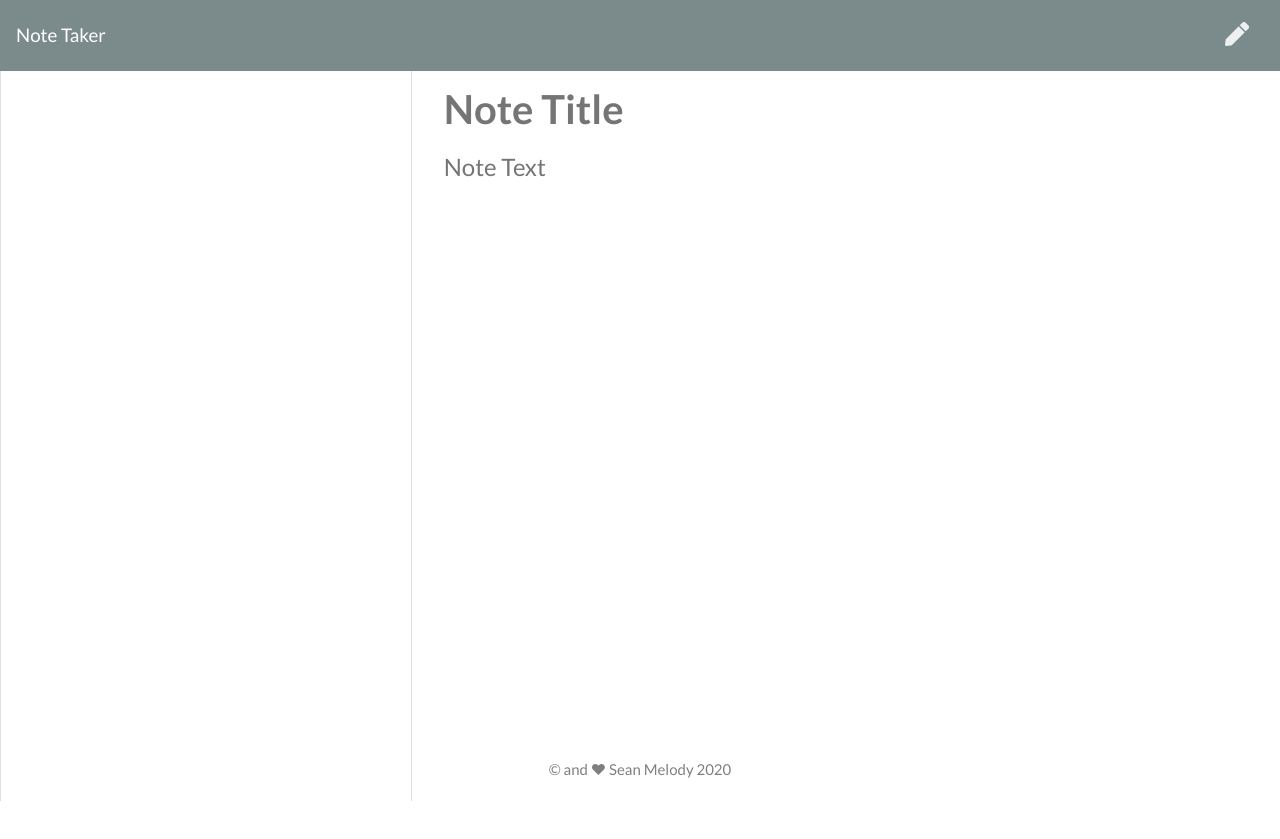
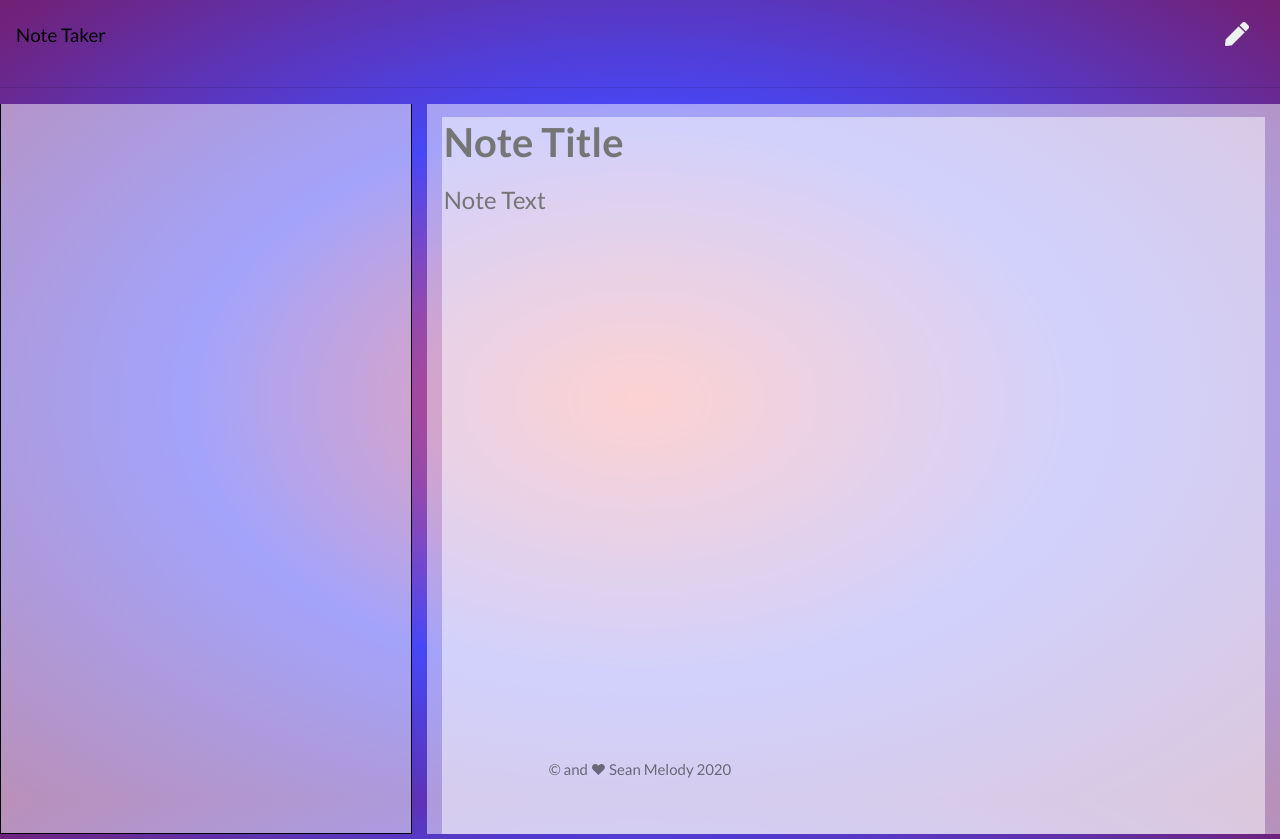
Before and after one commit to SeanMelody/Note-Taker, a website: page public/notes.html in a window 1280 px wide. Before the commit the page ends 806 px from the top, so only its background shows below. Drawn offline with nearby package versions, Linux system fonts and the light colour scheme; no server answers.

Commit message:
gradient added

```diff
--- a/public/assets/css/styles.css
+++ b/public/assets/css/styles.css
@@ -3,6 +3,16 @@ html, body {
   height: 100%;
   margin: 0;
   padding: 0;
+  background-image: radial-gradient(rgb(247, 76, 76), rgb(71, 71, 247), rgb(114, 32, 114));
+}
+
+.navbar-brand, a {
+  color: black
+}
+
+.jumbotron {
+  background-color: rgba(255, 255, 255, 0.5);
+  border: 1px solid black;
 }
 
 /* save note display */
@@ -24,6 +34,7 @@ html, body {
   width: 100%;
   outline: none;
   border: none;
+  background-color: rgba(255, 255, 255, 0.5);
 }
 
 /* specifically text area styling */
@@ -44,7 +55,12 @@ html, body {
 
 /* read only titles for before any info is added */
 .note-title:read-only, .note-textarea:read-only {
+
   color: #757575;
+}
+
+.col-8 {
+  background-color: rgba(255, 255, 255, 0.5);
 }
 
 /* list for past notes added */
@@ -53,6 +69,8 @@ html, body {
   border-bottom: none;
   border-bottom-right-radius: 0;
   border-bottom-left-radius: 0;
+  background-color: rgba(255, 255, 255, 0.5);
+  border: 1px solid black;
 }
 
 .list-container {
@@ -66,6 +84,7 @@ html, body {
   border-top: none;
   border-top-right-radius: 0;
   border-top-left-radius: 0;
+  background-color: rgba(255, 255, 255, 0.5);
 }
 
 /* List styling */
--- a/public/notes.html
+++ b/public/notes.html
@@ -19,7 +19,7 @@
 
 <body>
   <!-- navbar -->
-  <nav class="navbar navbar-dark bg-dark">
+  <nav class="navbar">
     <!-- note taker that links back to homepage -->
     <a class="navbar-brand" href="/">Note Taker
     </a>
@@ -30,6 +30,7 @@
       <i class="fas fa-pen text-light new-note"></i>
     </div>
   </nav>
+  <hr>
   <!-- Container for the list of Notes -->
   <div class="container-fluid">
     <div class="row">
```
Also changed, not shown: db/db.json (+1 -6 lines), public/index.html (+2 -1 lines).
